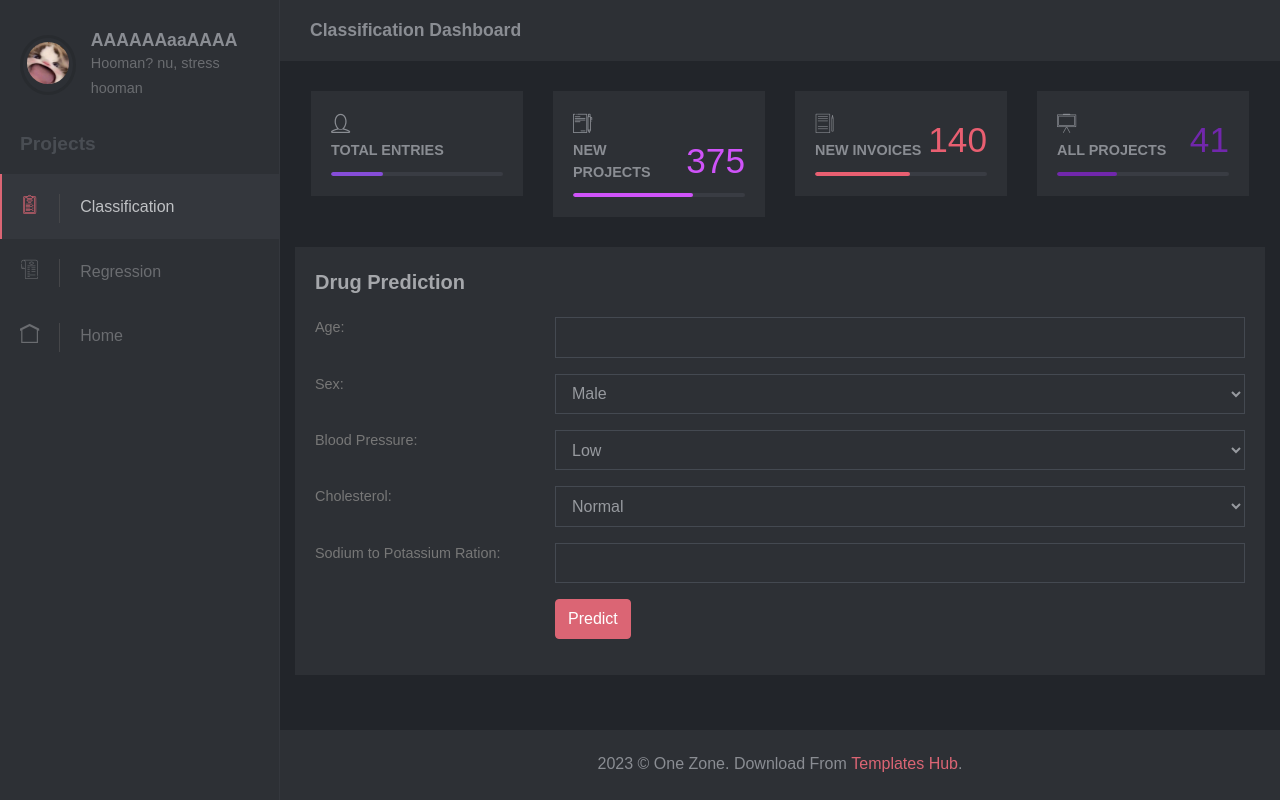
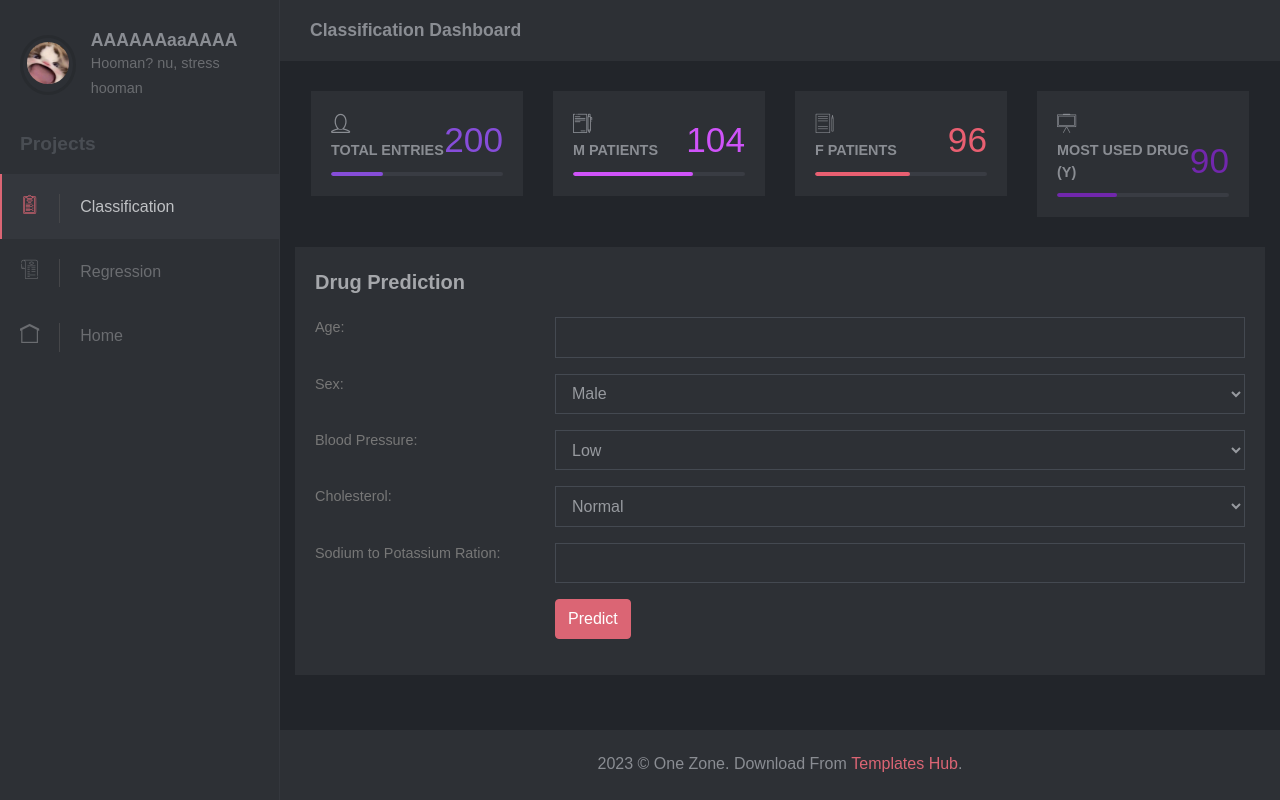
Before and after one commit to liddolghost/ITD105_predictionApp, a Flask app: page /drug in a window 1280 px wide. Shown: the part 81-881 px from the top of the page. Run offline with Flask 3, Linux system fonts and the light colour scheme; parts of the project's set-up code (start-up, migrations or seed data) failed here and were passed over; some libraries are stand-ins or nearby versions; some web fonts are replaced.

Commit message:
static charts

```diff
--- a/templates/drug.html
+++ b/templates/drug.html
@@ -90,10 +90,11 @@
                 <div class="col-md-3 col-sm-6">
                   <div class="statistic-block block">
                     <div class="progress-details d-flex align-items-end justify-content-between">
-                      <div class="title">
-                        <div class="icon"><i class="icon-user-1"></i></div><strong>Total Entries</strong>
+                        <div class="title">
+                          <div class="icon"><i class="icon-user-1"></i></div><strong>Total Entries</strong>
+                        </div>
+                        <div class="number dashtext-1">200</div>
                       </div>
-                    </div>
                     <div class="progress progress-template">
                       <div role="progressbar" style="width: 30%" aria-valuenow="30" aria-valuemin="0" aria-valuemax="100" class="progress-bar progress-bar-template dashbg-1"></div>
                     </div>
@@ -103,9 +104,9 @@
                   <div class="statistic-block block">
                     <div class="progress-details d-flex align-items-end justify-content-between">
                       <div class="title">
-                        <div class="icon"><i class="icon-contract"></i></div><strong>New Projects</strong>
+                        <div class="icon"><i class="icon-contract"></i></div><strong>M Patients</strong>
                       </div>
-                      <div class="number dashtext-2">375</div>
+                      <div class="number dashtext-2">104</div>
                     </div>
                     <div class="progress progress-template">
                       <div role="progressbar" style="width: 70%" aria-valuenow="70" aria-valuemin="0" aria-valuemax="100" class="progress-bar progress-bar-template dashbg-2"></div>
@@ -116,9 +117,9 @@
                   <div class="statistic-block block">
                     <div class="progress-details d-flex align-items-end justify-content-between">
                       <div class="title">
-                        <div class="icon"><i class="icon-paper-and-pencil"></i></div><strong>New Invoices</strong>
+                        <div class="icon"><i class="icon-paper-and-pencil"></i></div><strong>F Patients</strong>
                       </div>
-                      <div class="number dashtext-3">140</div>
+                      <div class="number dashtext-3">96</div>
                     </div>
                     <div class="progress progress-template">
                       <div role="progressbar" style="width: 55%" aria-valuenow="55" aria-valuemin="0" aria-valuemax="100" class="progress-bar progress-bar-template dashbg-3"></div>
@@ -129,9 +130,9 @@
                   <div class="statistic-block block">
                     <div class="progress-details d-flex align-items-end justify-content-between">
                       <div class="title">
-                        <div class="icon"><i class="icon-writing-whiteboard"></i></div><strong>All Projects</strong>
+                        <div class="icon"><i class="icon-writing-whiteboard"></i></div><strong>Most Used Drug (Y)</strong>
                       </div>
-                      <div class="number dashtext-4">41</div>
+                      <div class="number dashtext-4">90</div>
                     </div>
                     <div class="progress progress-template">
                       <div role="progressbar" style="width: 35%" aria-valuenow="35" aria-valuemin="0" aria-valuemax="100" class="progress-bar progress-bar-template dashbg-4"></div>
```
Also changed, not shown: templates/index.html (+22 -4 lines), templates/price.html (+21 -1 lines).
